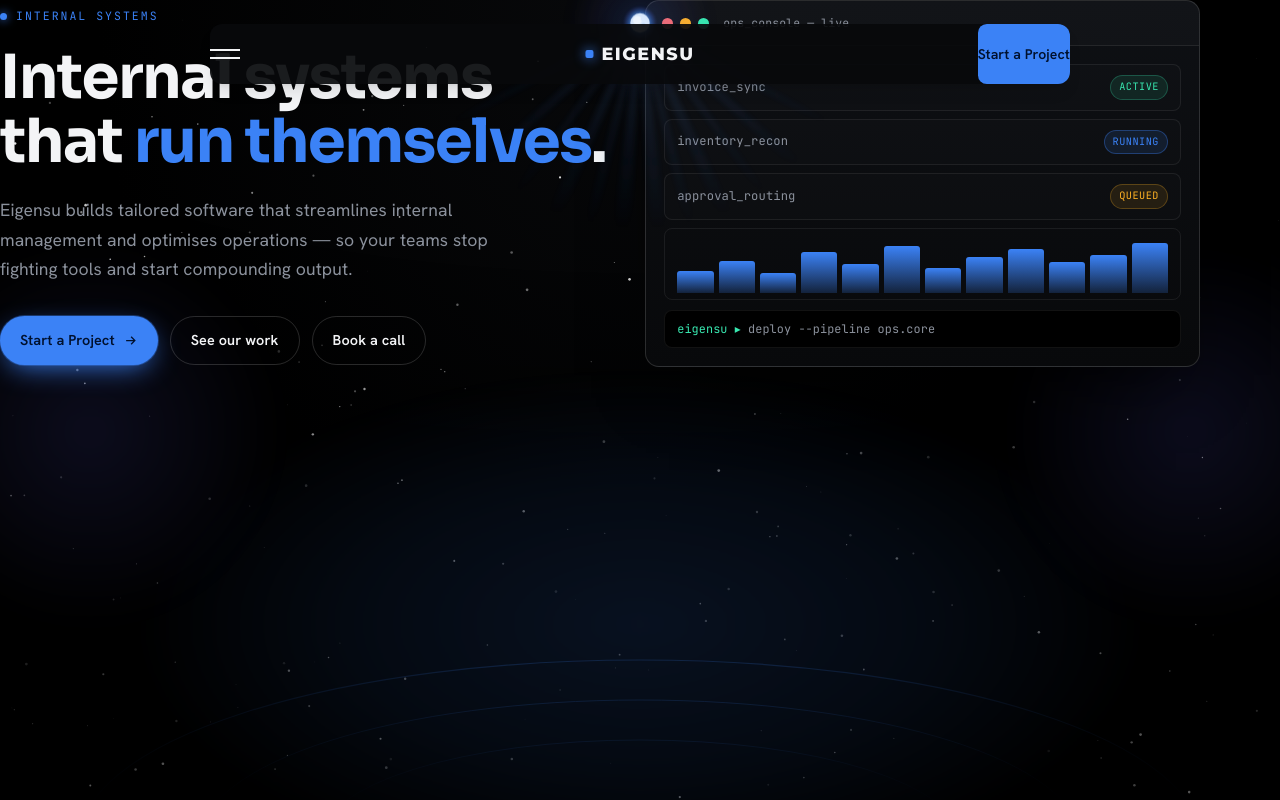
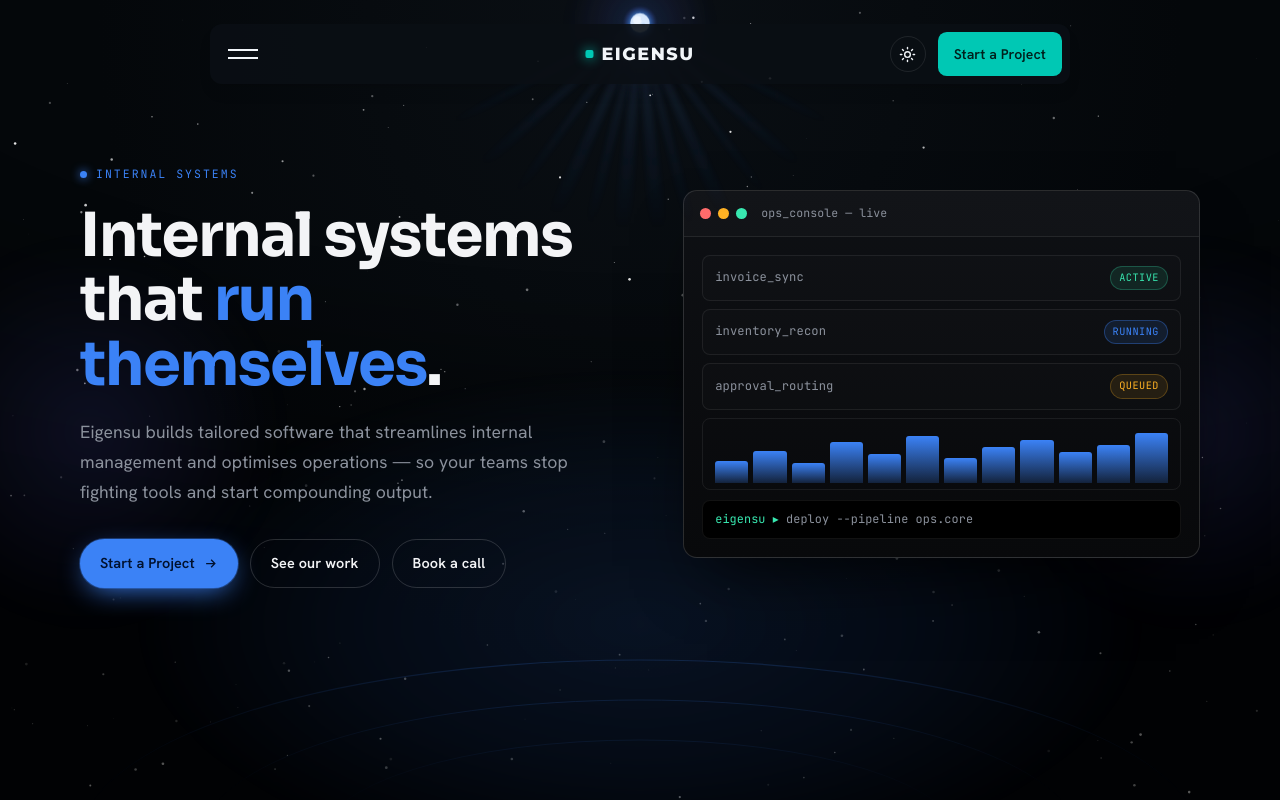
Before and after one commit to Eigensu/eigensu-main, a Next.js app: page / in a window 1280 px wide. Shown: the top 800 px of the page. Built offline with nearby package versions, Linux system fonts and the light colour scheme.

Commit message:
Fix stlying

```diff
--- a/app/components/Footer.tsx
+++ b/app/components/Footer.tsx
@@ -74,11 +74,11 @@
 }
 
 export default function Footer({ onOpenModal }: { onOpenModal: () => void }) {
-  const border    = "rgba(255,255,255,0.08)";
-  const textMuted = "#8b919c";
-  const textDim   = "#565c66";
-  const textPri   = "#f3f4f6";
-  const dotGrid   = "radial-gradient(circle, rgba(255,255,255,0.06) 1px, transparent 1px)";
+  const border    = "var(--border)";
+  const textMuted = "var(--text-muted)";
+  const textDim   = "var(--text-dim)";
+  const textPri   = "var(--text)";
+  const dotGrid   = "radial-gradient(circle, var(--border) 1px, transparent 1px)";
 
   return (
     <>
--- a/app/components/Navigation.tsx
+++ b/app/components/Navigation.tsx
@@ -32,6 +32,8 @@
   onCtaClick?: () => void;
   onLinkClick?: (link: CardNavLink, event: React.MouseEvent<HTMLAnchorElement>) => void;
   ease?: string;
+  theme?: Theme;
+  onToggleTheme?: () => void;
 }
 
 function CardNav({
@@ -46,6 +48,8 @@
   onCtaClick,
   onLinkClick,
   ease = "power3.out",
+  theme = "dark",
+  onToggleTheme,
 }: CardNavProps) {
   const [isOpen, setIsOpen] = useState(false);
   const navRef = useRef<HTMLDivElement | null>(null);
@@ -281,6 +285,29 @@
           </div>
 
           <div className="flex h-full items-center gap-2 md:gap-3">
+            {onToggleTheme && (
+              <button
+                type="button"
+                onClick={onToggleTheme}
+                aria-label={theme === "dark" ? "Switch to light mode" : "Switch to dark mode"}
+                title={theme === "dark" ? "Switch to light mode" : "Switch to dark mode"}
+                className="flex h-9 w-9 items-center justify-center rounded-full transition-colors duration-300 hover:opacity-80"
+                style={{ color: menuColor, border: "1px solid var(--border)" }}
+              >
+                {theme === "dark" ? (
+                  /* sun */
+                  <svg viewBox="0 0 24 24" width="17" height="17" fill="none" stroke="currentColor" strokeWidth="2" strokeLinecap="round" strokeLinejoin="round" aria-hidden="true">
+                    <circle cx="12" cy="12" r="4" />
+                    <path d="M12 2v2M12 20v2M4.9 4.9l1.4 1.4M17.7 17.7l1.4 1.4M2 12h2M20 12h2M4.9 19.1l1.4-1.4M17.7 6.3l1.4-1.4" />
+                  </svg>
+                ) : (
+                  /* moon */
+                  <svg viewBox="0 0 24 24" width="17" height="17" fill="none" stroke="currentColor" strokeWidth="2" strokeLinecap="round" strokeLinejoin="round" aria-hidden="true">
+                    <path d="M21 12.8A9 9 0 1 1 11.2 3 7 7 0 0 0 21 12.8z" />
+                  </svg>
+                )}
+              </button>
+            )}
             {onCtaClick ? (
               <button
                 type="button"
@@ -361,7 +388,7 @@
       href="/"
       className="flex items-center gap-2 no-underline"
       style={{
-        color: "#f3f4f6",
+        color: "var(--text)",
         fontFamily: "var(--font-logo), 'Montserrat', sans-serif",
         fontWeight: 800,
         fontSize: "1.1rem",
@@ -374,8 +401,8 @@
           width: 8,
           height: 8,
           borderRadius: 2,
-          background: "#3b82f6",
-          boxShadow: "0 0 12px #3b82f6",
+          background: "var(--accent)",
+          boxShadow: "0 0 12px var(--accent)",
           flexShrink: 0,
         }}
       />
@@ -385,10 +412,10 @@
 }
 
 function buildNavItems(): CardNavItem[] {
-  const cardA = "#0f1a2e";
-  const cardB = "#0d1828";
-  const cardC = "#101420";
-  const text  = "#f3f4f6";
+  const cardA = "var(--nav-card)";
+  const cardB = "var(--nav-card)";
+  const cardC = "var(--nav-card)";
+  const text  = "var(--text)";
 
   return [
     {
@@ -423,18 +450,18 @@
 }
 
 export default function Navigation({
-  theme: _theme,
+  theme = "dark",
   onContact: _onContact,
-  setTheme: _setTheme,
+  setTheme,
 }: {
   theme?: Theme;
   onContact?: () => void;
   setTheme?: (t: Theme) => void;
 }) {
-  const baseColor      = "rgba(8,9,11,0.92)";
-  const menuColor      = "#f3f4f6";
-  const buttonBgColor  = "#3b82f6";
-  const buttonTextColor = "#00112e";
+  const baseColor       = "var(--nav-bg)";
+  const menuColor       = "var(--text)";
+  const buttonBgColor   = "var(--accent)";
+  const buttonTextColor = "var(--on-accent)";
 
   const items = buildNavItems();
 
@@ -448,6 +475,8 @@
       buttonTextColor={buttonTextColor}
       ctaLabel="Start a Project"
       ctaHref="/onboard"
+      theme={theme}
+      onToggleTheme={setTheme ? () => setTheme(theme === "dark" ? "light" : "dark") : undefined}
     />
   );
 }
--- a/app/components/PageShell.tsx
+++ b/app/components/PageShell.tsx
@@ -1,6 +1,6 @@
 "use client";
 
-import { createContext, useCallback, useContext, useState } from "react";
+import { createContext, useCallback, useContext, useEffect, useState } from "react";
 import Footer from "./Footer";
 import Navigation from "./Navigation";
 import { CelestialLayer } from "./ThemeHero";
@@ -36,7 +36,22 @@
 
 export default function PageShell({ children }: { children: React.ReactNode }) {
   const [isModalOpen, setIsModalOpen] = useState(false);
-  const [theme, setTheme] = useState<Theme>("dark");
+  // Initialised from the data-theme the no-FOUC script (layout.tsx) already set,
+  // falling back to "dark". Reading it here keeps React in sync with the DOM.
+  const [theme, setTheme] = useState<Theme>(() => {
+    if (typeof document === "undefined") return "dark";
+    return document.documentElement.dataset.theme === "light" ? "light" : "dark";
+  });
+
+  // Reflect theme changes onto <html data-theme> (drives all CSS vars) and persist.
+  useEffect(() => {
+    document.documentElement.dataset.theme = theme;
+    try {
+      localStorage.setItem("theme", theme);
+    } catch {
+      /* storage unavailable (private mode / SSR) — toggle still works in-session */
+    }
+  }, [theme]);
 
   const openModal = useCallback(() => setIsModalOpen(true), []);
   const closeModal = useCallback(() => setIsModalOpen(false), []);
--- a/app/globals.css
+++ b/app/globals.css
@@ -1,29 +1,55 @@
 @import "tailwindcss";
 
+/* ──────────────────────────────────────────────────────────────────────────
+   COLOUR SYSTEM — main's palette (teal / amber / blue), themeable.
+   DARK is the default (:root). LIGHT overrides under html[data-theme="light"].
+   Component code references these vars so a theme toggle flips everything.
+   Functional status colours (ok / warn / err) keep their meaning per theme.
+   ────────────────────────────────────────────────────────────────────────── */
 :root {
+  color-scheme: dark;
+
   /* Surfaces */
-  --bg:            #000000;
-  --bg-elev:       #08090b;
-  --bg-elev-2:     #0e1014;
-  --bg-elev-3:     #14171c;
+  --bg:            #04070a;
+  --bg-elev:       #0a0f14;
+  --bg-elev-2:     #0f1620;
+  --bg-elev-3:     #141d2a;
+  --panel:         rgba(255, 255, 255, 0.04);
+  --section-bg:    radial-gradient(ellipse at 50% 0%, #0a0f14 0%, #04070a 60%);
 
   /* Lines */
-  --border:        rgba(255, 255, 255, 0.08);
+  --border:        rgba(255, 255, 255, 0.09);
   --border-strong: rgba(255, 255, 255, 0.16);
 
   /* Text */
-  --text:          #f3f4f6;
-  --text-muted:    #8b919c;
-  --text-dim:      #565c66;
+  --text:          #f1f5f9;
+  --text-muted:    #94a3b8;
+  --text-dim:      #5b6b7d;
 
-  /* Accent palette — electric blue primary + 4 functional accents */
-  --accent:        #3b82f6;
-  --accent-2:      #38e8b0;
-  --accent-3:      #ffb224;
-  --accent-4:      #a78bfa;
-  --accent-5:      #ff6b6b;
-  --accent-soft:   rgba(59, 130, 246, 0.12);
-  --accent-line:   rgba(59, 130, 246, 0.35);
+  /* Accent palette — DARK uses main's teal primary (matches existing
+     theme-aware components which use rgba(0,200,180,…) in dark mode). */
+  --accent:        #00c8b4;   /* teal */
+  --accent-2:      #f59e0b;   /* amber */
+  --accent-3:      #0099cc;   /* blue */
+  --accent-4:      #a0e8b0;   /* green */
+  --accent-5:      #ff5757;   /* red */
+  --accent-soft:   rgba(0, 200, 180, 0.12);
+  --accent-line:   rgba(0, 200, 180, 0.35);
+  --on-accent:     #00211d;   /* dark text on a filled accent button */
+
+  /* Functional status (semantic, theme-aware) */
+  --ok:            #38e8b0;
+  --warn:          #ffb224;
+  --err:           #ff6b6b;
+
+  /* Decorative */
+  --grid-line:     rgba(255, 255, 255, 0.022);
+  --vignette:      rgba(0, 0, 0, 0.6);
+  --glow:          rgba(0, 200, 180, 0.18);
+
+  /* Nav surfaces */
+  --nav-bg:        rgba(10, 15, 20, 0.9);
+  --nav-card:      rgba(255, 255, 255, 0.05);
 
   /* Nav layout */
   --nav-top:            1.5rem;
@@ -38,6 +64,52 @@
   --radius-sm: 9px;
 
   --ease: cubic-bezier(0.4, 0, 0.2, 1);
+}
+
+html[data-theme="light"] {
+  color-scheme: light;
+
+  /* Surfaces — warm cream / white (main's light look) */
+  --bg:            #fbfaf7;
+  --bg-elev:       #ffffff;
+  --bg-elev-2:     #f5f3ee;
+  --bg-elev-3:     #efece4;
+  --panel:         rgba(15, 23, 42, 0.035);
+  --section-bg:    radial-gradient(ellipse at 50% 0%, #ffffff 0%, #fbfaf7 55%, #f5f3ee 100%);
+
+  /* Lines */
+  --border:        rgba(15, 23, 42, 0.10);
+  --border-strong: rgba(15, 23, 42, 0.18);
+
+  /* Text */
+  --text:          #0f172a;
+  --text-muted:    #475569;
+  --text-dim:      #94a3b8;
+
+  /* Accent — LIGHT uses main's amber primary (matches existing theme-aware
+     components which use rgba(245,158,11,…) in light mode). */
+  --accent:        #d97706;   /* amber (deep enough for cream) */
+  --accent-2:      #0a9985;   /* teal */
+  --accent-3:      #0284c7;   /* blue */
+  --accent-4:      #15803d;   /* green */
+  --accent-5:      #e11d48;   /* red */
+  --accent-soft:   rgba(245, 158, 11, 0.12);
+  --accent-line:   rgba(217, 119, 6, 0.32);
+  --on-accent:     #2a1800;   /* dark text on a filled amber button */
+
+  /* Functional status */
+  --ok:            #0a9985;
+  --warn:          #b45309;
+  --err:           #dc2626;
+
+  /* Decorative */
+  --grid-line:     rgba(15, 23, 42, 0.04);
+  --vignette:      rgba(15, 23, 42, 0.05);
+  --glow:          rgba(245, 158, 11, 0.16);
+
+  /* Nav surfaces */
+  --nav-bg:        rgba(255, 255, 255, 0.9);
+  --nav-card:      rgba(15, 23, 42, 0.04);
 }
 
 @media (min-width: 768px) {
@@ -57,7 +129,11 @@
   --font-mono: var(--font-mono), "JetBrains Mono", ui-monospace, monospace;
 }
 
-/* ── Reset ── */
+/* ── Base layer ──
+   Wrapped in @layer base so Tailwind's utilities (py-*, pt-*, mx-auto, …)
+   can override these. An UNLAYERED `* { margin:0; padding:0 }` reset beats
+   every layered Tailwind utility and collapses all spacing. */
+@layer base {
 *, *::before, *::after { box-sizing: border-box; margin: 0; padding: 0; }
 
 html { scroll-behavior: smooth; -webkit-text-size-adjust: 100%; }
@@ -80,8 +156,8 @@
   position: fixed;
   inset: 0;
   background-image:
-    linear-gradient(rgba(255,255,255,0.022) 1px, transparent 1px),
-    linear-gradient(90deg, rgba(255,255,255,0.022) 1px, transparent 1px);
+    linear-gradient(var(--grid-line) 1px, transparent 1px),
+    linear-gradient(90deg, var(--grid-line) 1px, transparent 1px);
   background-size: 64px 64px;
   pointer-events: none;
   z-index: 0;
@@ -93,7 +169,7 @@
   content: "";
   position: fixed;
   inset: 0;
-  background: radial-gradient(ellipse 120% 80% at 50% -10%, transparent 55%, rgba(0,0,0,0.6) 100%);
+  background: radial-gradient(ellipse 120% 80% at 50% -10%, transparent 55%, var(--vignette) 100%);
   pointer-events: none;
   z-index: 0;
 }
@@ -139,6 +215,7 @@
   outline: none;
   box-shadow: 0 0 0 3px var(--accent-soft);
 }
+} /* end @layer base */
 
 /* ── Responsive Layout Utilities ──────────────────────────────────────────── */
 
--- a/app/layout.tsx
+++ b/app/layout.tsx
@@ -41,8 +41,18 @@
   return (
     <html
       lang="en"
+      data-theme="dark"
+      suppressHydrationWarning
       className={`${montserrat.variable} ${sora.variable} ${hankenGrotesk.variable} ${jetbrainsMono.variable} h-full antialiased`}
     >
+      <head>
+        {/* Set the theme before first paint to avoid a flash of the wrong palette. */}
+        <script
+          dangerouslySetInnerHTML={{
+            __html: `(function(){try{var t=localStorage.getItem('theme');if(!t){t=window.matchMedia('(prefers-color-scheme: light)').matches?'light':'dark';}document.documentElement.dataset.theme=t;}catch(e){}})();`,
+          }}
+        />
+      </head>
       <body className="min-h-full">
         <ClientOnly>
           <PageShell>{children}</PageShell>
--- a/app/lib/themeTokens.ts
+++ b/app/lib/themeTokens.ts
@@ -1,29 +1,50 @@
 export type Theme = "dark" | "light";
 
-export function getThemeTokens(_theme?: Theme) {
+/**
+ * Theme tokens as CSS custom-property references.
+ *
+ * Colours are driven by `html[data-theme]` (see globals.css), so returning
+ * `var(--…)` here means inline styles re-resolve automatically when the theme
+ * toggles — no recolouring logic per component. `isDark` is still derived from
+ * the active theme for the few places that branch on it.
+ */
+export function getThemeTokens(theme?: Theme) {
   return {
-    isDark: true,
-    pageBg:     "#000000",
-    contentBg:  "#08090b",
-    sectionBg:  "radial-gradient(ellipse at 50% 0%, #08090b 0%, #000000 60%)",
-    heading:    "#f3f4f6",
-    body:       "#8b919c",
-    muted:      "#565c66",
-    border:       "rgba(255,255,255,0.08)",
-    borderStrong: "rgba(255,255,255,0.16)",
-    accent:     "#3b82f6",
-    accent2:    "#38e8b0",
-    accent3:    "#ffb224",
-    accent4:    "#a78bfa",
-    accent5:    "#ff6b6b",
-    accentSoft: "rgba(59,130,246,0.12)",
-    accentLine: "rgba(59,130,246,0.35)",
-    panel:      "rgba(255,255,255,0.04)",
-    priGrad:    "linear-gradient(135deg,#3b82f6,#6366f1)",
-    priShadow:  "0 0 28px rgba(59,130,246,0.45)",
-    badgeBg:    "rgba(59,130,246,0.12)",
-    badgeBorder:"rgba(59,130,246,0.35)",
-    badgeText:  "rgba(255,255,255,0.9)",
-    badgeIcon:  "#3b82f6",
+    isDark: theme !== "light",
+
+    pageBg:     "var(--bg)",
+    contentBg:  "var(--bg-elev)",
+    contentBg2: "var(--bg-elev-2)",
+    sectionBg:  "var(--section-bg)",
+
+    heading:    "var(--text)",
+    body:       "var(--text-muted)",
+    muted:      "var(--text-dim)",
+
+    border:       "var(--border)",
+    borderStrong: "var(--border-strong)",
+    panel:        "var(--panel)",
+
+    accent:     "var(--accent)",
+    accent2:    "var(--accent-2)",
+    accent3:    "var(--accent-3)",
+    accent4:    "var(--accent-4)",
+    accent5:    "var(--accent-5)",
+    accentSoft: "var(--accent-soft)",
+    accentLine: "var(--accent-line)",
+    onAccent:   "var(--on-accent)",
+
+    ok:         "var(--ok)",
+    warn:       "var(--warn)",
+    err:        "var(--err)",
+
+    priGrad:    "linear-gradient(135deg, var(--accent), var(--accent-3))",
+    priShadow:  "0 0 28px var(--accent-line)",
+    glow:       "var(--glow)",
+
+    badgeBg:    "var(--accent-soft)",
+    badgeBorder:"var(--accent-line)",
+    badgeText:  "var(--text)",
+    badgeIcon:  "var(--accent)",
   };
 }
```
Also changed, not shown: 1 other file (tests, documents, lock files or other folders).
